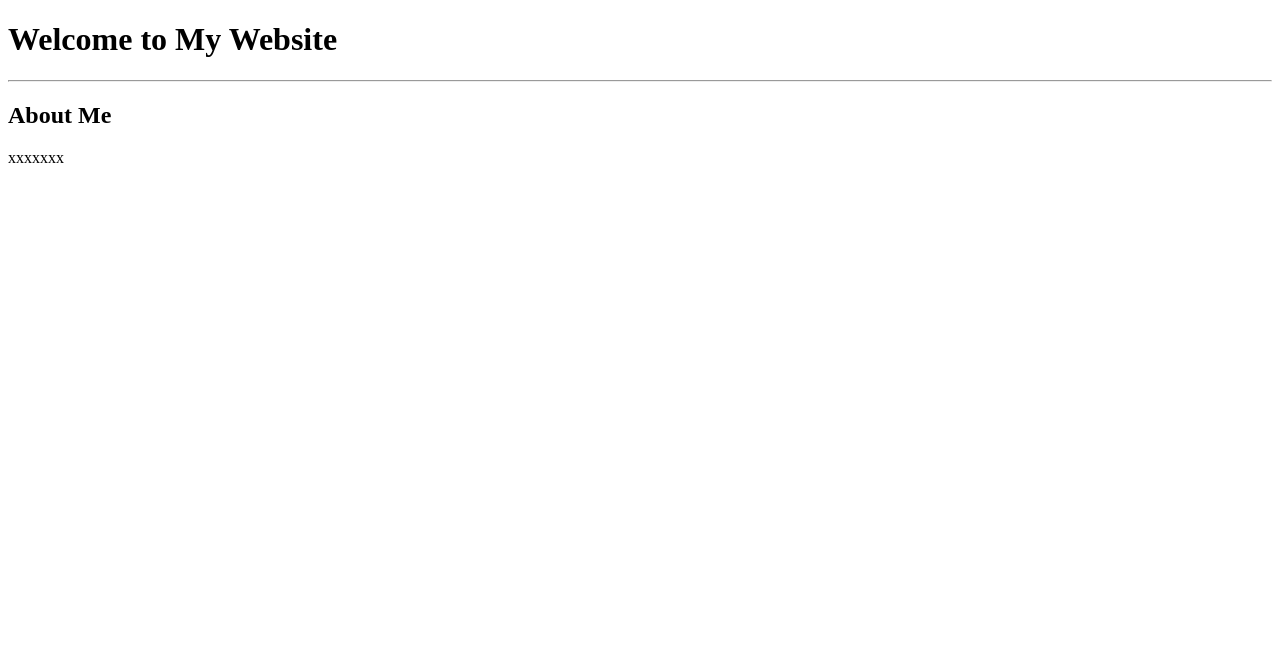
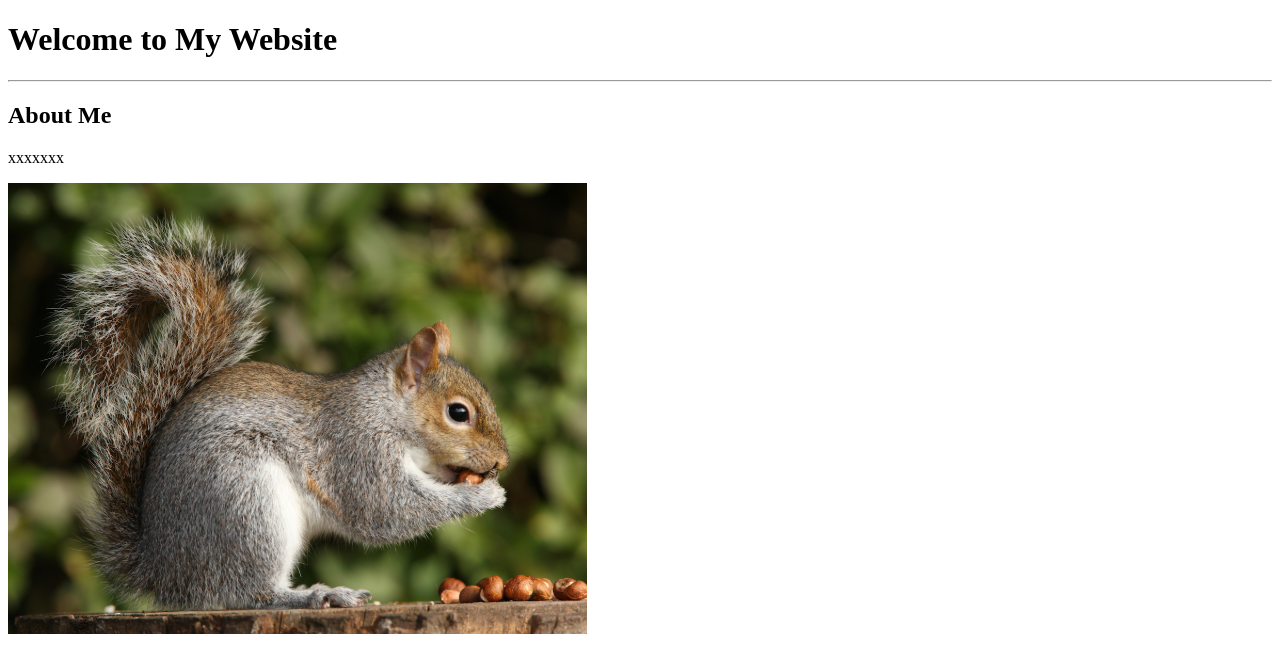
Before and after one commit to mackzwv/mackzwv.github.io, a plain HTML site: page index.html in a window 1280 px wide. Drawn offline with Linux system fonts and the light colour scheme.

Commit message:
Add image to index.html

```diff
--- a/index.html
+++ b/index.html
@@ -9,5 +9,6 @@
     <hr>
     <h2>About Me</h2>
     <p>xxxxxxx</p>
+    <img src="squirrel.png">
   </body>
 </html>
```
